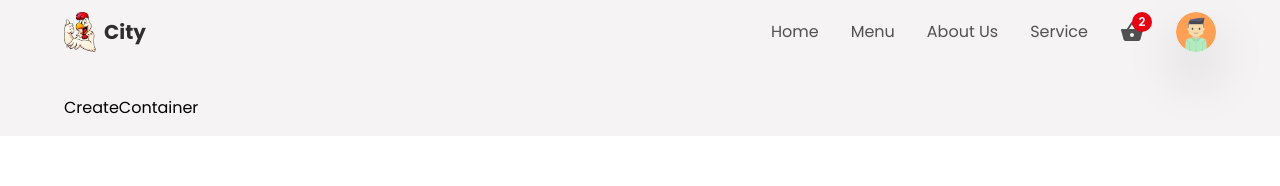
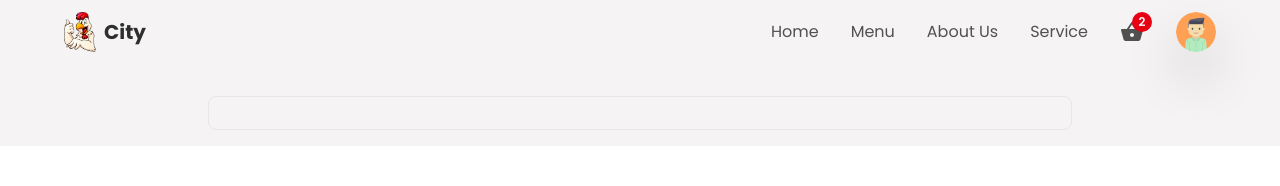
Before and after one commit to AmanpreetSingh1995/react-food-delivery-app, a React (Create React App) app: page /createItem in a window 1280 px wide. Shown: the top 186 px of the page. Built offline with nearby package versions, Linux system fonts and the light colour scheme.

Commit message:
Create Container

```diff
--- a/src/components/CreateContainer.jsx
+++ b/src/components/CreateContainer.jsx
@@ -1,7 +1,11 @@
 import React from "react";
 
 const CreateContainer = () => {
-	return <div>CreateContainer</div>;
+	return (
+		<div className="w-full h-auto flex items-center justify-center">
+			<div className="w-[90%] md:w-[75%] border border-gray-200 rounded-lg p-4"></div>
+		</div>
+	);
 };
 
 export default CreateContainer;
```
